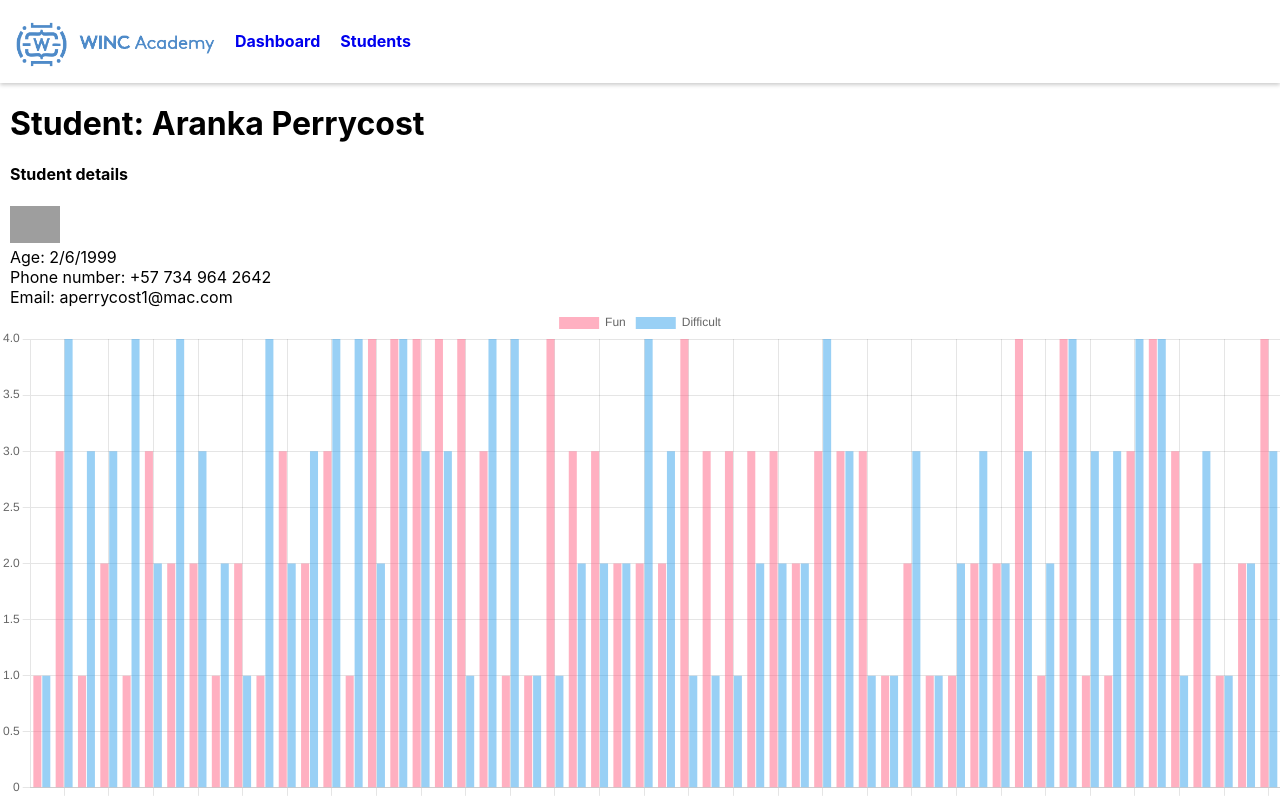
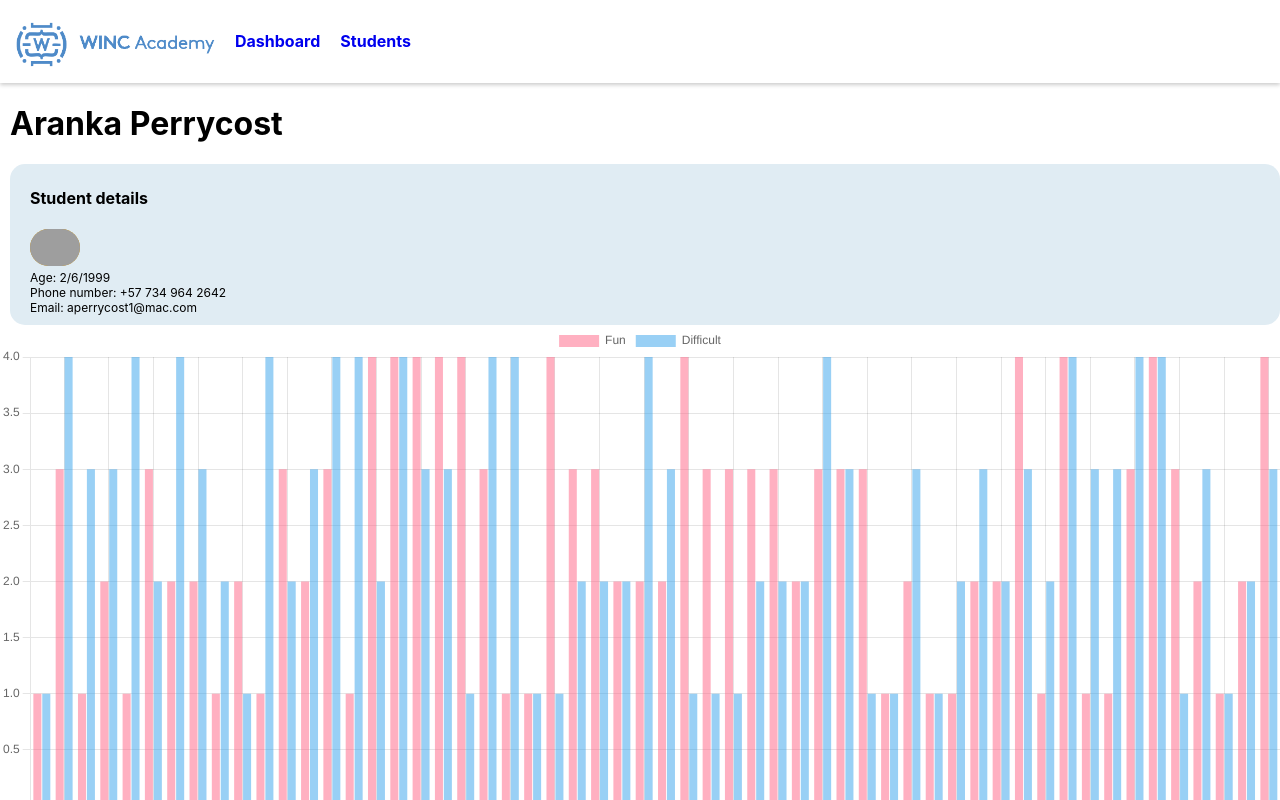
Before and after one commit to BrittDiepenhorst/StudentDashboard-FinalAssignmentWincAcademy, a React (Create React App) app: page /students/Aranka in a window 1280 px wide. Shown: the top 800 px of the page. Built offline with nearby package versions, Linux system fonts and the light colour scheme; grey boxes are pictures that could not be loaded.

Commit message:
students styling

```diff
--- a/src/App.css
+++ b/src/App.css
@@ -118,11 +118,29 @@ p {
     text-decoration: none;
 }
 
+.avatars li img {
+    background-color: rgb(224, 153, 0);
+    border-radius: 30px;
+}
+
+.studentdetails {
+    background-color: rgb(224, 236, 243);
+    padding: 2px 10px 10px 20px;
+    border-radius: 15px;
+}
+
+.studentdetails p {
+    font-size: 12px;
+}
+
+.studentdetails img {
+    background-color: rgb(224, 153, 0);
+    border-radius: 30px;
+}
+
 .studentpage {
-    grid-column-start: 2;
-    grid-column-end: 2;
-    grid-row-start: 2;
-    grid-row-end: 2;
+    grid-column-start: span 2;
+    margin-bottom: 50px;
 }
 
 .studentpage div {
--- a/src/pages/Student.js
+++ b/src/pages/Student.js
@@ -60,7 +60,7 @@ const Student = () => {
 
     return (
         <div className='studentpage'>
-            <h1>Student: {studentName} {student.lastName}</h1>
+            <h1>{studentName} {student.lastName}</h1>
             <div className='studentdetails'>
                 <h4>Student details</h4>
                 <img src={student.photo} alt='profilephoto' width='50px'></img>
--- a/src/pages/Students.js
+++ b/src/pages/Students.js
@@ -8,13 +8,13 @@ const Students = () => {
 
         return (
             <ul>
-                <Link className='avatars' to={'/students/' + student.firstName}><li key={student.firstName}> <img src={student.photo} alt='profilephoto' width='50px'></img> {student.firstName} {student.lastName}</li></Link>
+                <Link className='avatars' to={'/students/' + student.firstName}><li key={student.id}> <img src={student.photo} alt='profilephoto' width='50px'></img> {student.firstName} {student.lastName}</li></Link>
             </ul>)
 
     })
     return (
 
-        <div>
+        <div className='studentpage'>
             <h1>Students</h1>
             {renderedStudents}
         </div>
```
